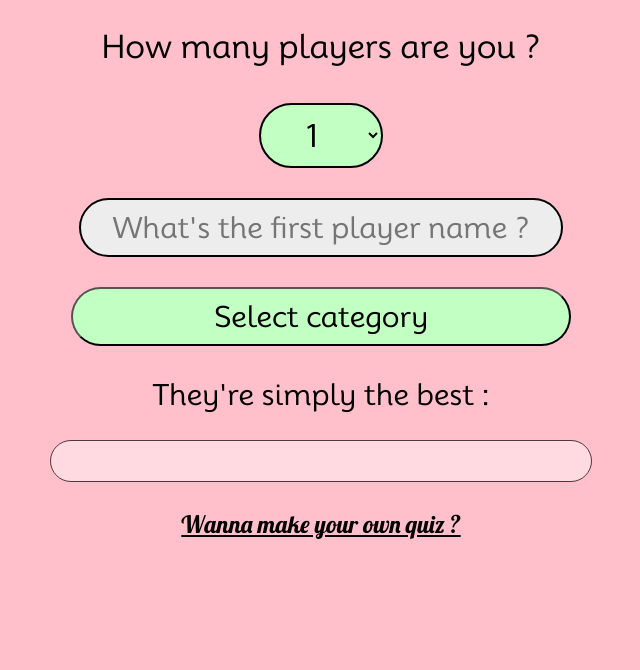
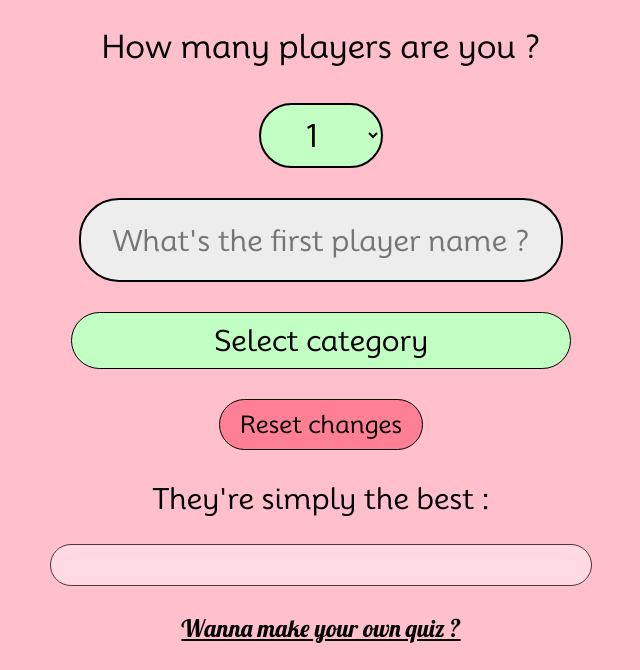
Before and after one commit to Arkayve/come-on-barbie-let-s-go-party, a PHP site: page / in a window 1280 px wide. Shown: the part 581-1251 px from the top of the page, without its empty margins (319-959 px from the left). Before the commit the page ends 1120 px from the top, so only its background shows below. Run offline with PHP 8.4, Linux system fonts and the light colour scheme.

Commit message:
add button reset changes on main page

```diff
--- a/assets/css/style.css
+++ b/assets/css/style.css
@@ -116,8 +116,13 @@ h3 {
     border-radius: 40px;
     width: 70%;
     max-width: 460px;
+    height: 60px;
     padding: 10px;
     margin: 15px;
+}
+
+.index__player__name::placeholder {
+    text-wrap: wrap;
 }
 
 /* BTN SELECT CATEGORY */
@@ -126,10 +131,21 @@ h3 {
     text-align: center;
     font-size: 1.8rem;
     border-radius: 40px;
+    border: solid 1px var(--black);
     width: 80%;
     max-width: 500px;
     padding: 10px 20px;
     margin: 15px;
+}
+
+/* BTN RESET CHANGES */
+.index__player__btn-reset {
+    background-color: var(--red-light);
+    font-size: 1.5rem;
+    padding: 10px 20px;
+    margin: 15px;
+    border-radius: 40px;
+    border: solid 1px var(--black);
 }
 
 .index__ranking-container__list {
@@ -309,7 +325,7 @@ h3 {
 }
 
 .glory-unicorn {
-    width: 100%;
+    width: 90%;
     max-width: 600px;
 }
 
--- a/assets/js/script.js
+++ b/assets/js/script.js
@@ -24,6 +24,10 @@ function getName() {
 document.getElementById('index__player__btn-category').addEventListener('click', function () {
     getName();
     displayCategories();
+})
+
+document.getElementById('index__player__btn-reset').addEventListener('click', function(event) {
+    fromScratch();
 })
 
 // function to display categories
@@ -385,7 +389,6 @@ function fromScratch() {
     document.querySelectorAll('.game__answer-container__btn').forEach(btn => {
         btn.classList.remove('select');
     })
-    endTimer();
     document.getElementById('first-player-name').value = '';
     document.getElementById('second-player-name').value = '';
     document.getElementById('third-player-name').value = '';
--- a/index.html
+++ b/index.html
@@ -36,6 +36,7 @@
                     class="index__player__name">
                 <button type="button" id="index__player__btn-category" class="btn index__player__btn-category">Select
                     category</button>
+                <button type="button" id="index__player__btn-reset" class="btn index__player__btn-reset">Reset changes</button>
             </div>
             <div id="index__category-container" class="index__category-container flex align-center column hidden">
                 <h2>Select category :</h2>
```
